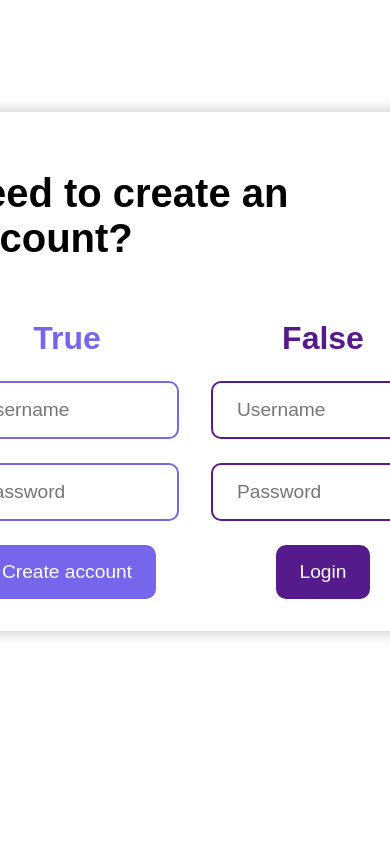
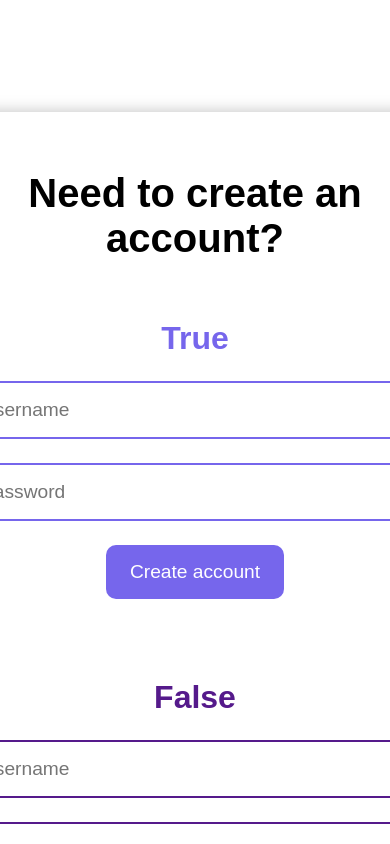
Before and after one commit to ClaytonMcArthur/not-kahoot, a React (Create React App) app: page / in a window 390 px wide. Shown: the top 844 px of the page. Built offline with nearby package versions, Linux system fonts and the light colour scheme.

Commit message:
Made login page better on mobile

```diff
--- a/src/pages/login/login.scss
+++ b/src/pages/login/login.scss
@@ -5,6 +5,7 @@
     flex-direction: column;
     justify-content: center;
     align-items: center;
+    padding-bottom: 3rem;
 
     .login-panel {
         background-color: white;
@@ -18,6 +19,7 @@
         align-items: center;
         flex-direction: column;
         gap: 2rem;
+        text-align: center;
 
         .account-question {
             font-size: 2.5rem;
@@ -63,5 +65,14 @@
                 }
             }
         }
+
+        @media (max-width: 600px) {
+            width: 100%;
+
+            .account-sections {
+                flex-direction: column;
+                gap: 5rem;
+            }
+        }
     }
 }
```
